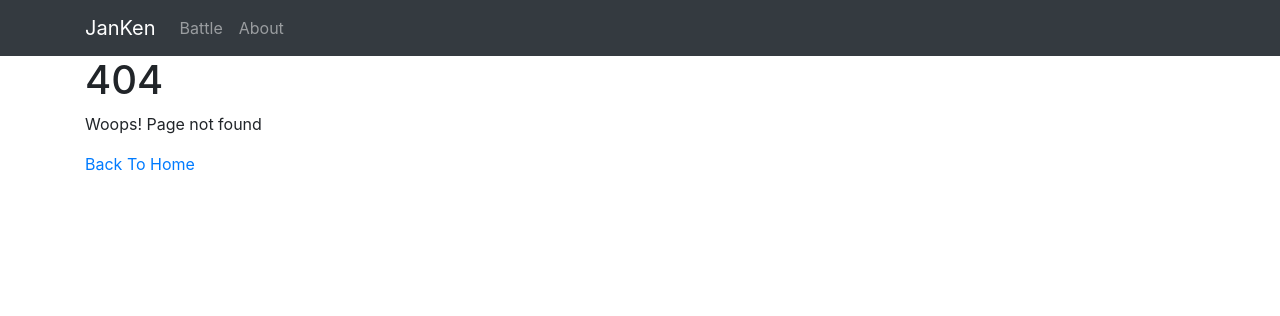
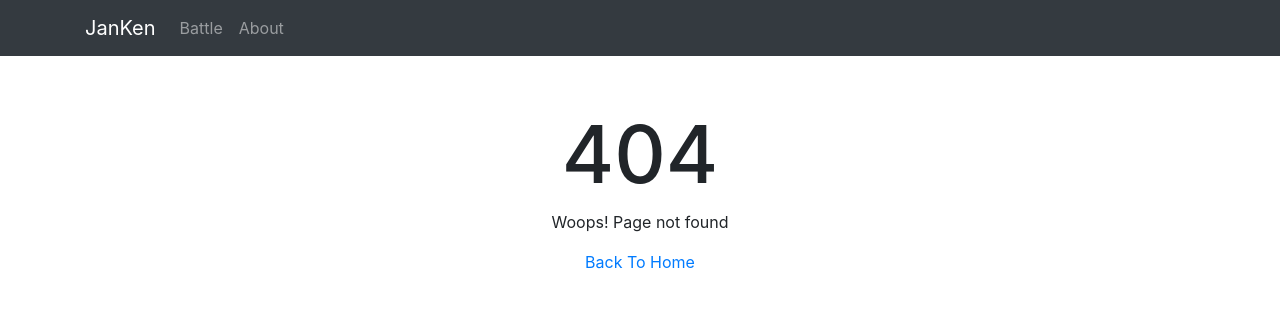
Before and after one commit to haris0/janken-app, a Flask app: template src/templates/404.html in a window 1280 px wide. Shown: the top 316 px of the page. Run offline with Flask 2, Linux system fonts and the light colour scheme; the template is opened without the code that fills it, so the values that code supplies are empty; some libraries are stand-ins or nearby versions.

Commit message:
handle error page

```diff
--- a/src/routes.py
+++ b/src/routes.py
@@ -28,8 +28,6 @@ def index():
         }
     ]
     return render_template('index.html', title='Home')
-
-
 
 def img_predict(path):
     model_stock = load_model('./src/model_rps.h5')
--- a/src/static/css/main.css
+++ b/src/static/css/main.css
@@ -38,3 +38,13 @@
 .result{
   margin-top: 20px;
 }
+
+.center-text{
+  text-align: center;
+  vertical-align: middle;
+}
+
+.text-404{
+  font-size: 5rem;
+  margin-top: 50px;
+}
--- a/src/templates/404.html
+++ b/src/templates/404.html
@@ -1,8 +1,8 @@
 {% extends "base.html" %}
 {% block title %}Page Not Found{% endblock %}
 {% block content %}
-<div class="container">
-    <h1>404</h1>
+<div class="container center-text">
+    <h1 class="text-404">404</h1>
     <p>Woops! Page not found
     <p><a href="{{ url_for('index') }}">Back To Home</a>
 </div>
```
